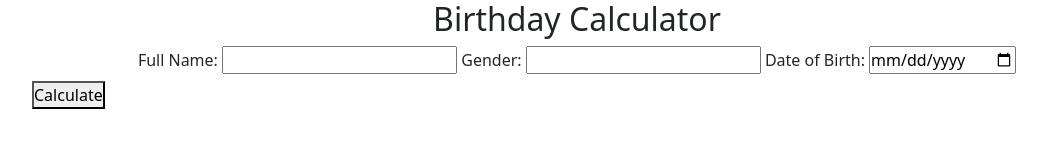
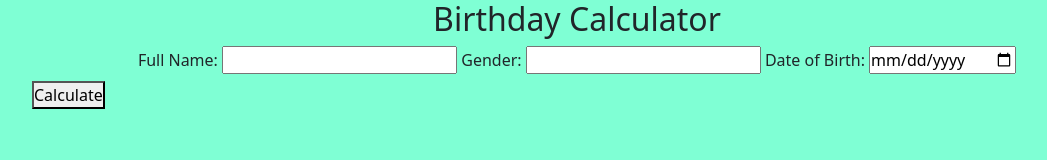
Before and after one commit to KamauDev-maker/Birthday-Calculator, a plain HTML site: page index.html in a window 1280 px wide. Shown: the whole page, without its empty margins (63-1110 px from the left). Drawn offline with nearby package versions, Linux system fonts and the light colour scheme.

Commit message:
body stlying

```diff
--- a/style.css
+++ b/style.css
@@ -3,3 +3,12 @@
     padding: 0;
     box-sizing: border-box;
 }
+body{
+    align-items: center;
+    justify-content: center;
+    height: 100vh;
+    background-color: aquamarine;
+}
+div.container{
+
+}
```
